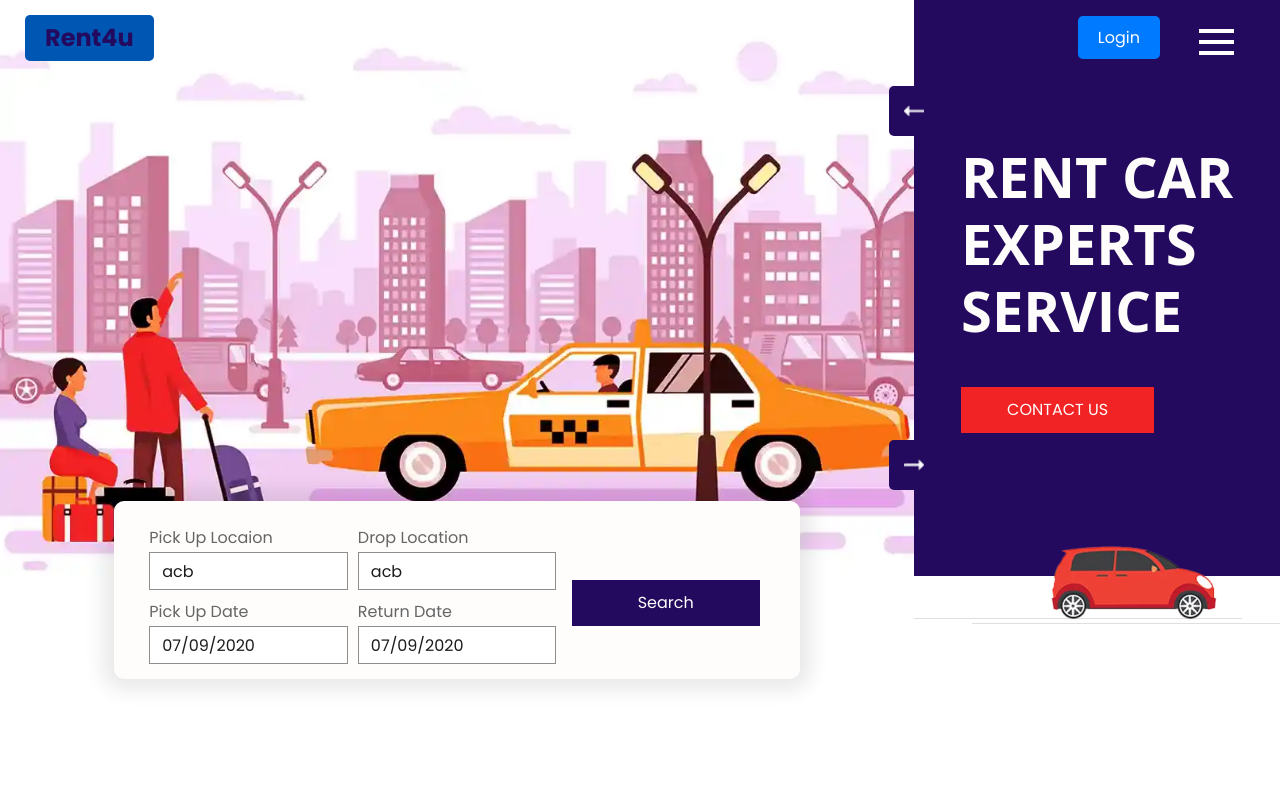
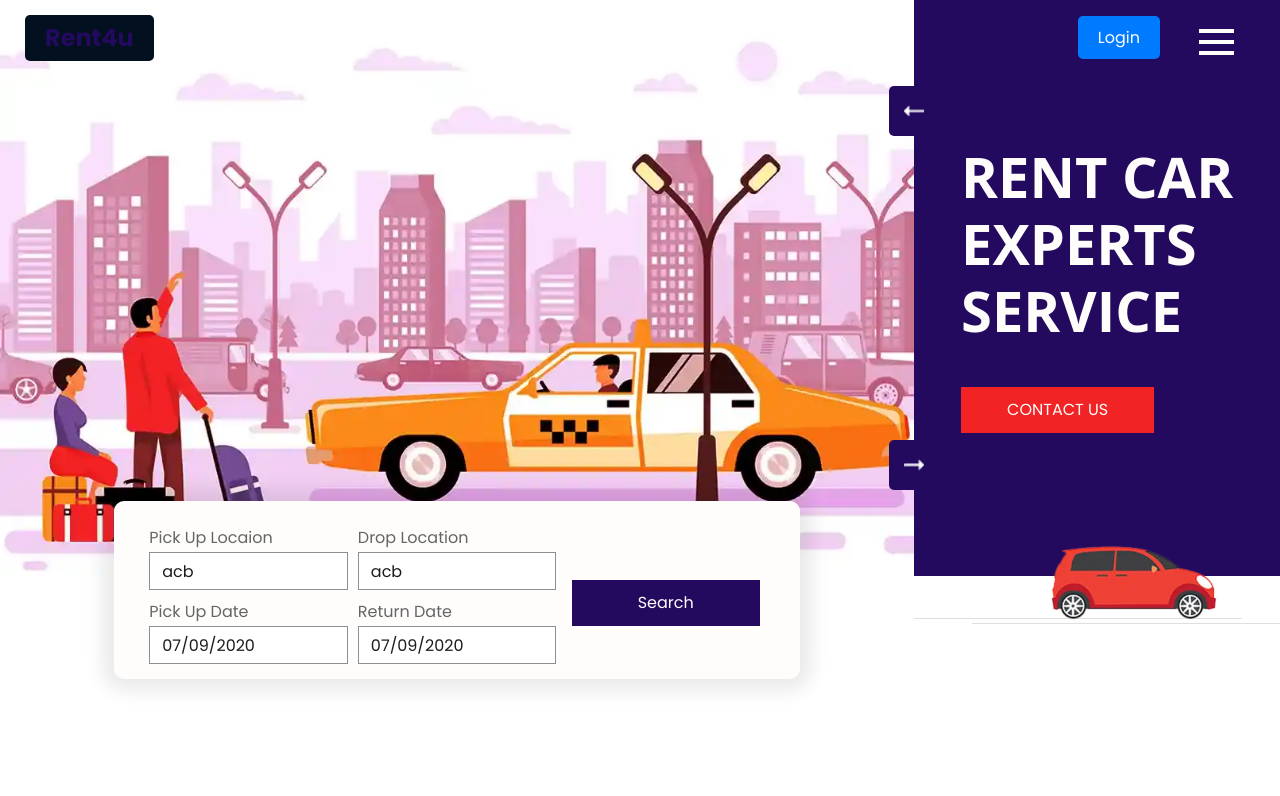
Before and after one commit to liu-liang-yu/hw2.2, a plain HTML site: page index.html in a window 1280 px wide. In both pictures the pointer is over the link "Rent4u". Shown: the top 796 px of the page. Drawn offline with nearby package versions, Linux system fonts and the light colour scheme; a script that the page names is missing.

Commit message:
背景和前景顏色沒有足夠的對比度5.0

```diff
--- a/css/style.css
+++ b/css/style.css
@@ -335,7 +335,7 @@ a {
 }
 
 a:hover {
-  background-color: #0056b3; /* 滑鼠懸停時的背景顏色 */
+  background-color: #021020; /* 滑鼠懸停時的背景顏色 */
 }
 
 .slider_section .carousel-control-prev,
```
